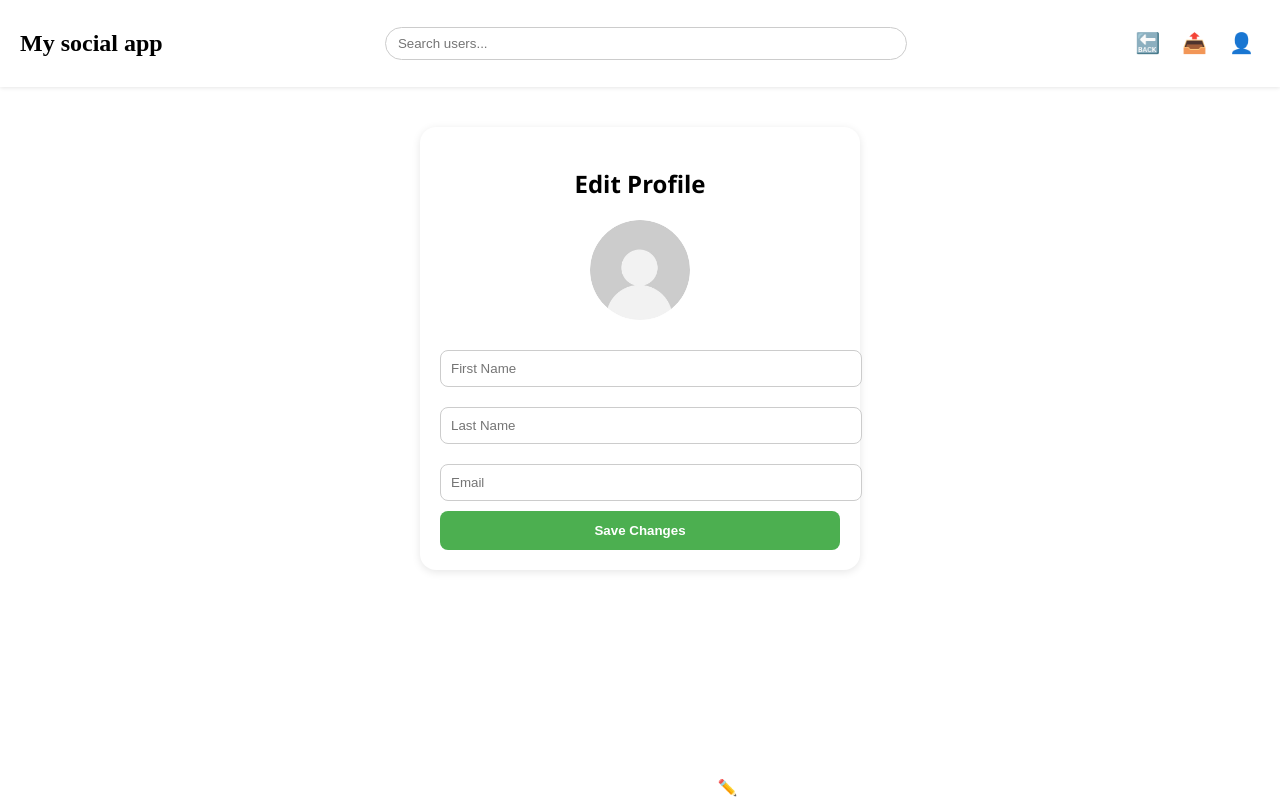
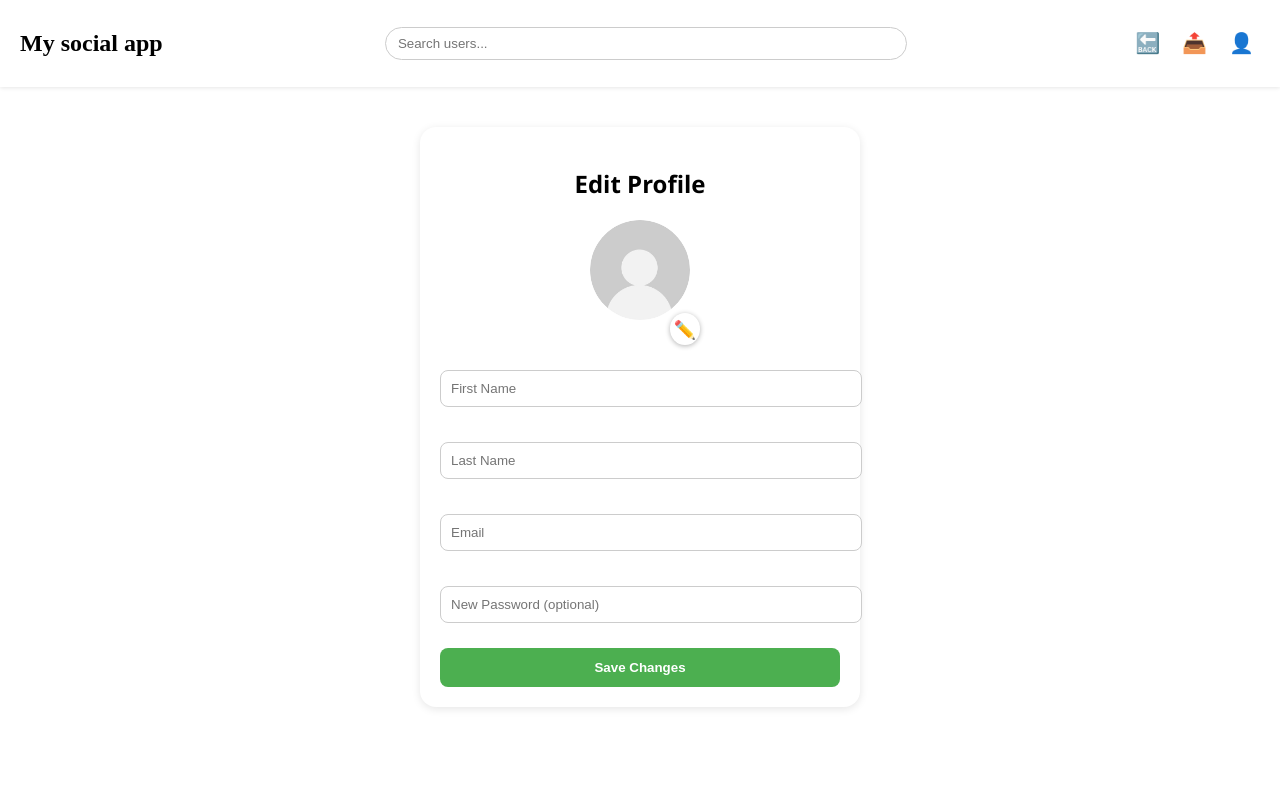
Before and after one commit to ranemASFOURA/Social-platform-Frontend-React-, a React (Create React App) app: page /edit-profile in a window 1280 px wide. Built offline with nearby package versions, Linux system fonts and the light colour scheme.

Commit message:
improvement

```diff
--- a/src/components/SignupForm.jsx
+++ b/src/components/SignupForm.jsx
@@ -9,7 +9,7 @@ export default function SignupForm({ onSignupSuccess }) {
     lastname: '',
     email: '',
     password: '',
-    imageUrl: '' // سيملأ لاحقًا فقط إذا تم اختيار صورة
+    imageUrl: ''
   });
 
   const [selectedFile, setSelectedFile] = useState(null);
@@ -47,9 +47,9 @@ export default function SignupForm({ onSignupSuccess }) {
     let finalImageUrl = formData.imageUrl;
 
     if (selectedFile) {
-      finalImageUrl = await uploadImageToMinIO(selectedFile); // استخدم الرابط الجديد مباشرة
+      finalImageUrl = await uploadImageToMinIO(selectedFile);
     } else {
-      finalImageUrl = defaultAvatar; // إذا لم يتم رفع صورة، استخدم صورة default
+      finalImageUrl = defaultAvatar;
     }
 
     const user = await createUser({ ...formData, imageUrl: finalImageUrl });
--- a/src/pages/EditProfilePage.jsx
+++ b/src/pages/EditProfilePage.jsx
@@ -10,6 +10,8 @@ export default function EditProfilePage() {
   const storedUser = JSON.parse(localStorage.getItem('currentUser'));
   const [user, setUser] = useState(storedUser || {});
   const [selectedFile, setSelectedFile] = useState(null);
+  const [password, setPassword] = useState('');
+  const [errors, setErrors] = useState({});
 
   const handleChange = (e) => {
     const { name, value } = e.target;
@@ -21,6 +23,26 @@ export default function EditProfilePage() {
     if (file) {
       setSelectedFile(file);
     }
+  };
+
+  const validate = () => {
+    const newErrors = {};
+
+    if (!user.firstname.trim()) newErrors.firstname = 'First name is required';
+    if (!user.lastname.trim()) newErrors.lastname = 'Last name is required';
+
+    if (!user.email.trim()) {
+      newErrors.email = 'Email is required';
+    } else if (!/^[^\s@]+@[^\s@]+\.[^\s@]+$/.test(user.email)) {
+      newErrors.email = 'Invalid email format';
+    }
+
+    if (password.trim() && password.length < 6) {
+      newErrors.password = 'Password must be at least 6 characters';
+    }
+
+    setErrors(newErrors);
+    return Object.keys(newErrors).length === 0;
   };
 
   const uploadImageToMinIO = async (file) => {
@@ -39,6 +61,8 @@ export default function EditProfilePage() {
 
   const handleSave = async (e) => {
     e.preventDefault();
+    if (!validate()) return;
+
     try {
       let finalImageUrl = user.imageUrl;
 
@@ -50,7 +74,8 @@ export default function EditProfilePage() {
         firstname: user.firstname,
         lastname: user.lastname,
         email: user.email,
-        imageUrl: finalImageUrl
+        imageUrl: finalImageUrl,
+        password: password.trim() !== '' ? password : undefined
       });
 
       localStorage.setItem('currentUser', JSON.stringify(updated));
@@ -68,20 +93,45 @@ export default function EditProfilePage() {
       <div className="edit-profile-container">
         <h2>Edit Profile</h2>
         <div className="avatar-section">
+          <div className="avatar-wrapper">
             <img
               src={selectedFile ? URL.createObjectURL(selectedFile) : (user.imageUrl || defaultAvatar)}
               alt="avatar"
               className="edit-avatar"
             />
-
-          <label className="edit-icon">
+            <label className="edit-icon-bottom">
               ✏️<input type="file" accept="image/*" onChange={handleFileChange} hidden />
             </label>
           </div>
+        </div>
+
         <form className="edit-form" onSubmit={handleSave}>
+          <div className="form-group">
             <input name="firstname" value={user.firstname || ''} onChange={handleChange} placeholder="First Name" />
+            {errors.firstname && <span className="error-msg">{errors.firstname}</span>}
+          </div>
+
+          <div className="form-group">
             <input name="lastname" value={user.lastname || ''} onChange={handleChange} placeholder="Last Name" />
+            {errors.lastname && <span className="error-msg">{errors.lastname}</span>}
+          </div>
+
+          <div className="form-group">
             <input name="email" value={user.email || ''} onChange={handleChange} placeholder="Email" />
+            {errors.email && <span className="error-msg">{errors.email}</span>}
+          </div>
+
+          <div className="form-group">
+            <input
+              name="password"
+              type="password"
+              value={password}
+              onChange={(e) => setPassword(e.target.value)}
+              placeholder="New Password (optional)"
+            />
+            {errors.password && <span className="error-msg">{errors.password}</span>}
+          </div>
+
           <button type="submit">Save Changes</button>
         </form>
       </div>
--- a/src/pages/SignupPage.jsx
+++ b/src/pages/SignupPage.jsx
@@ -1,19 +1,129 @@
-import React from 'react';
-import SignupForm from '../components/SignupForm';
+import React, { useState } from 'react';
 import { useNavigate } from 'react-router-dom';
+import '../styles/SignupForm.css';
+import defaultAvatar from '../assets/default-avatar.png';
+import { createUser } from '../services/userService';
 
-export default function SignupPage() {
+export default function SignupForm() {
   const navigate = useNavigate();
 
-  const handleSignupSuccess = (user) => {
+  const [formData, setFormData] = useState({
+    firstname: '',
+    lastname: '',
+    email: '',
+    password: '',
+    imageUrl: ''
+  });
 
-    localStorage.setItem('currentUser', JSON.stringify(user));
-    navigate('/timeline');
+  const [errors, setErrors] = useState({});
+  const [selectedFile, setSelectedFile] = useState(null);
+
+  const handleChange = (e) => {
+    const { name, value } = e.target;
+    setFormData(prev => ({ ...prev, [name]: value }));
+  };
+
+  const handleFileChange = (e) => {
+    const file = e.target.files[0];
+    if (file) {
+      setSelectedFile(file);
+    }
+  };
+
+  const validate = () => {
+    const newErrors = {};
+    if (!formData.firstname.trim()) newErrors.firstname = 'First name is required';
+    if (!formData.lastname.trim()) newErrors.lastname = 'Last name is required';
+    if (!formData.email.trim()) {
+      newErrors.email = 'Email is required';
+    } else if (!/^[^\s@]+@[^\s@]+\.[^\s@]+$/.test(formData.email)) {
+      newErrors.email = 'Invalid email format';
+    }
+    if (!formData.password.trim()) {
+      newErrors.password = 'Password is required';
+    } else if (formData.password.length < 6) {
+      newErrors.password = 'Password must be at least 6 characters';
+    }
+    setErrors(newErrors);
+    return Object.keys(newErrors).length === 0;
+  };
+
+  const uploadImageToMinIO = async (file) => {
+    const response = await fetch(`http://localhost:8080/api/images/generate-upload-url?filename=${file.name}`);
+    const data = await response.json();
+    const { uploadUrl, fileUrl } = data;
+
+    await fetch(uploadUrl, {
+      method: 'PUT',
+      headers: { 'Content-Type': file.type },
+      body: file
+    });
+
+    return fileUrl;
+  };
+
+  const handleSubmit = async (e) => {
+    e.preventDefault();
+    if (!validate()) return;
+
+    try {
+      let finalImageUrl = formData.imageUrl;
+      if (selectedFile) {
+        finalImageUrl = await uploadImageToMinIO(selectedFile);
+      } else {
+        finalImageUrl = defaultAvatar;
+      }
+
+      const user = await createUser({ ...formData, imageUrl: finalImageUrl });
+
+      if (user.id) {
+        alert("User created successfully!");
+        localStorage.setItem('currentUser', JSON.stringify(user));
+        navigate('/timeline');
+      } else {
+        alert("Signup failed. Please try again.");
+      }
+    } catch (err) {
+      alert("Server error: " + err.message);
+    }
   };
 
   return (
-    <div>
-      <SignupForm onSignupSuccess={handleSignupSuccess} />
+    <div className="signup-container">
+      <div className="avatar-wrapper">
+        <img
+          src={selectedFile ? URL.createObjectURL(selectedFile) : (formData.imageUrl || defaultAvatar)}
+          alt="avatar"
+          className="avatar"
+        />
+        <label className="edit-icon">
+          ✏️<input type="file" accept="image/*" onChange={handleFileChange} hidden />
+        </label>
+      </div>
+
+      <form onSubmit={handleSubmit} className="signup-form">
+        <div className="form-group">
+          <input name="firstname" placeholder="First Name" value={formData.firstname} onChange={handleChange} />
+          {errors.firstname && <span className="error-msg">{errors.firstname}</span>}
+        </div>
+
+        <div className="form-group">
+          <input name="lastname" placeholder="Last Name" value={formData.lastname} onChange={handleChange} />
+          {errors.lastname && <span className="error-msg">{errors.lastname}</span>}
+        </div>
+
+        <div className="form-group">
+          <input name="email" placeholder="Email" value={formData.email} onChange={handleChange} />
+          {errors.email && <span className="error-msg">{errors.email}</span>}
+        </div>
+
+        <div className="form-group">
+          <input name="password" type="password" placeholder="Password" value={formData.password} onChange={handleChange} />
+          {errors.password && <span className="error-msg">{errors.password}</span>}
+        </div>
+
+        <button type="submit">Sign Up</button>
+      </form>
     </div>
   );
 }
--- a/src/styles/EditProfilePage.css
+++ b/src/styles/EditProfilePage.css
@@ -36,3 +36,37 @@
   font-weight: bold;
   cursor: pointer;
 }
+.avatar-wrapper {
+  position: relative;
+  width: 100px;
+  margin: 0 auto 20px;
+}
+
+.edit-avatar {
+  width: 100px;
+  border-radius: 50%;
+  display: block;
+}
+
+.edit-icon-bottom {
+  position: absolute;
+  bottom: -5px;
+  right: -10px;
+  background-color: white;
+  padding: 4px;
+  border-radius: 50%;
+  cursor: pointer;
+  font-size: 18px;
+  box-shadow: 0 1px 5px rgba(0, 0, 0, 0.3);
+}
+
+.form-group {
+  margin-bottom: 15px;
+}
+
+.error-msg {
+  color: red;
+  font-size: 13px;
+  margin-top: 4px;
+  display: block;
+}
--- a/src/styles/SignupForm.css
+++ b/src/styles/SignupForm.css
@@ -51,3 +51,17 @@
   padding: 2px 5px;
   cursor: pointer;
 }
+
+.form-group {
+  margin-bottom: 16px;
+  position: relative;
+}
+
+.error-msg {
+  color: red;
+  font-size: 12px;
+  margin-top: 4px;
+  display: block;
+  text-align: left;
+  padding-left: 4px;
+}
```
Lines whose indentation alone changed are shown as unchanged.
